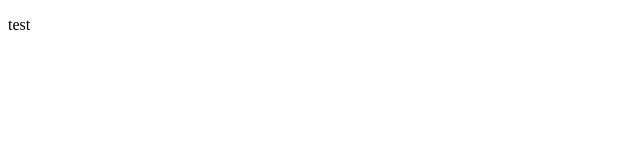
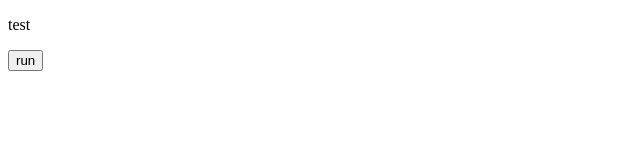
Before and after one commit to sathis-infinit/sathis-infinit.github.io, a plain HTML site: page index.html in a window 1280 px wide. Shown: the full height of the page, 0-640 px from the left. Drawn offline with Linux system fonts and the light colour scheme.

Commit message:
Update index.html

```diff
--- a/index.html
+++ b/index.html
@@ -9,5 +9,6 @@
 </head>
 <body onload="lunarecognise()">
     <p id="lunatext">test</p>
+    <button onclick="lunarecognise()">run</button>
 </body>
 </html>
```
